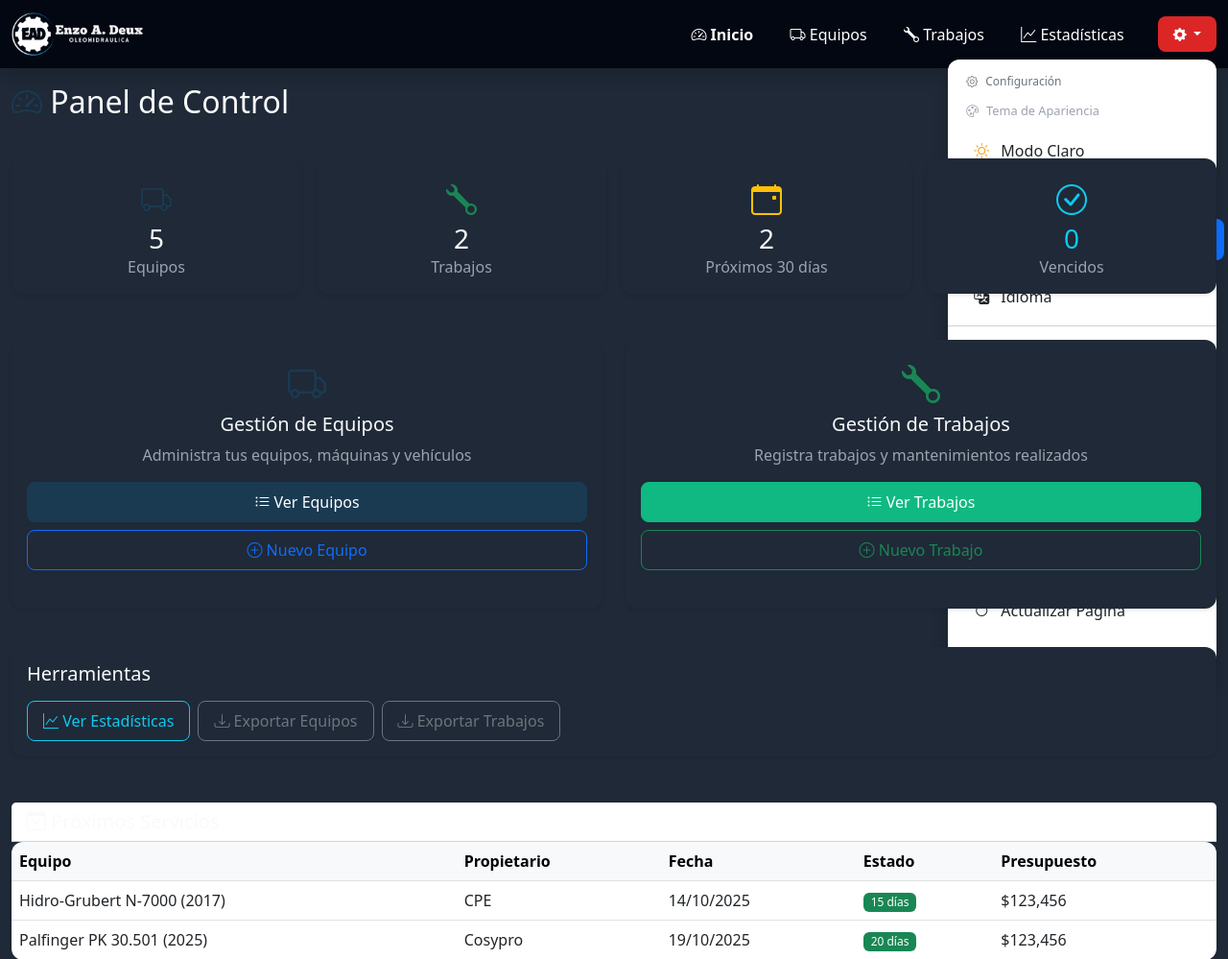
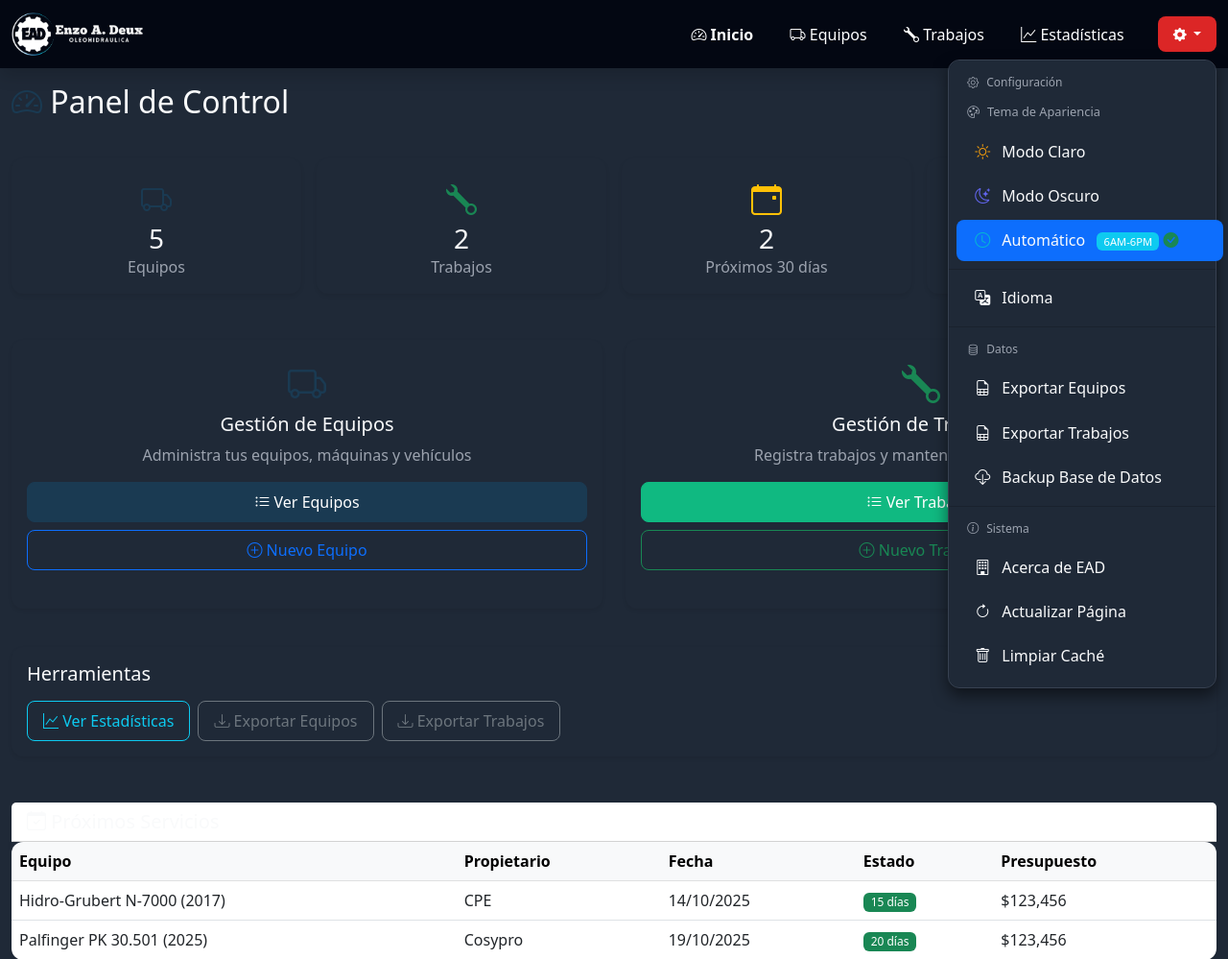
Before and after one commit to Aguus1610/EAD-ServicesManagement, a Flask app: page / in a window 1280 px wide, after a click that opens the changed part. Shown: the top 999 px of the page at 96% size. Run offline with Flask 3, Linux system fonts and the light colour scheme.

Commit message:
Fix dropdown z-index - Boton configuracion ahora aparece al frente correctamente

```diff
--- a/templates/base.html
+++ b/templates/base.html
@@ -98,6 +98,8 @@
         .navbar {
             backdrop-filter: blur(10px);
             transition: all 0.3s;
+            position: relative;
+            z-index: 1030;
         }
 
         .navbar-brand {
@@ -316,13 +318,51 @@
             opacity: 1;
             transform: scale(1);
             transition: all 0.15s ease-in-out;
+            z-index: 9999 !important;
         }
 
         .dropdown-menu {
             opacity: 0;
             transform: scale(0.95);
             transition: all 0.15s ease-in-out;
-            z-index: 1050;
+            z-index: 9999 !important;
+        }
+
+        /* Asegurar que el dropdown del navbar esté al frente */
+        .navbar .dropdown {
+            position: relative;
+            z-index: 9999;
+        }
+
+        .navbar .dropdown-menu {
+            z-index: 9999 !important;
+            position: absolute !important;
+        }
+
+        /* Específicamente para el botón de configuración */
+        .navbar .dropdown .dropdown-menu {
+            background-color: var(--card-bg) !important;
+            color: var(--text-color) !important;
+            border: 1px solid var(--border-color) !important;
+            box-shadow: 0 0.5rem 1rem rgba(0, 0, 0, 0.175) !important;
+        }
+
+        /* Dropdown items en modo oscuro */
+        [data-theme="dark"] .navbar .dropdown .dropdown-menu {
+            box-shadow: 0 0.5rem 1rem rgba(0, 0, 0, 0.5) !important;
+        }
+
+        [data-theme="dark"] .dropdown-item {
+            color: var(--text-color) !important;
+        }
+
+        [data-theme="dark"] .dropdown-item:hover {
+            background-color: var(--light-gray) !important;
+            color: var(--text-color) !important;
+        }
+
+        [data-theme="dark"] .dropdown-header {
+            color: var(--text-muted) !important;
         }
 
         /* Scroll to top button */
```
Also changed, not shown: agenda_taller.db.
